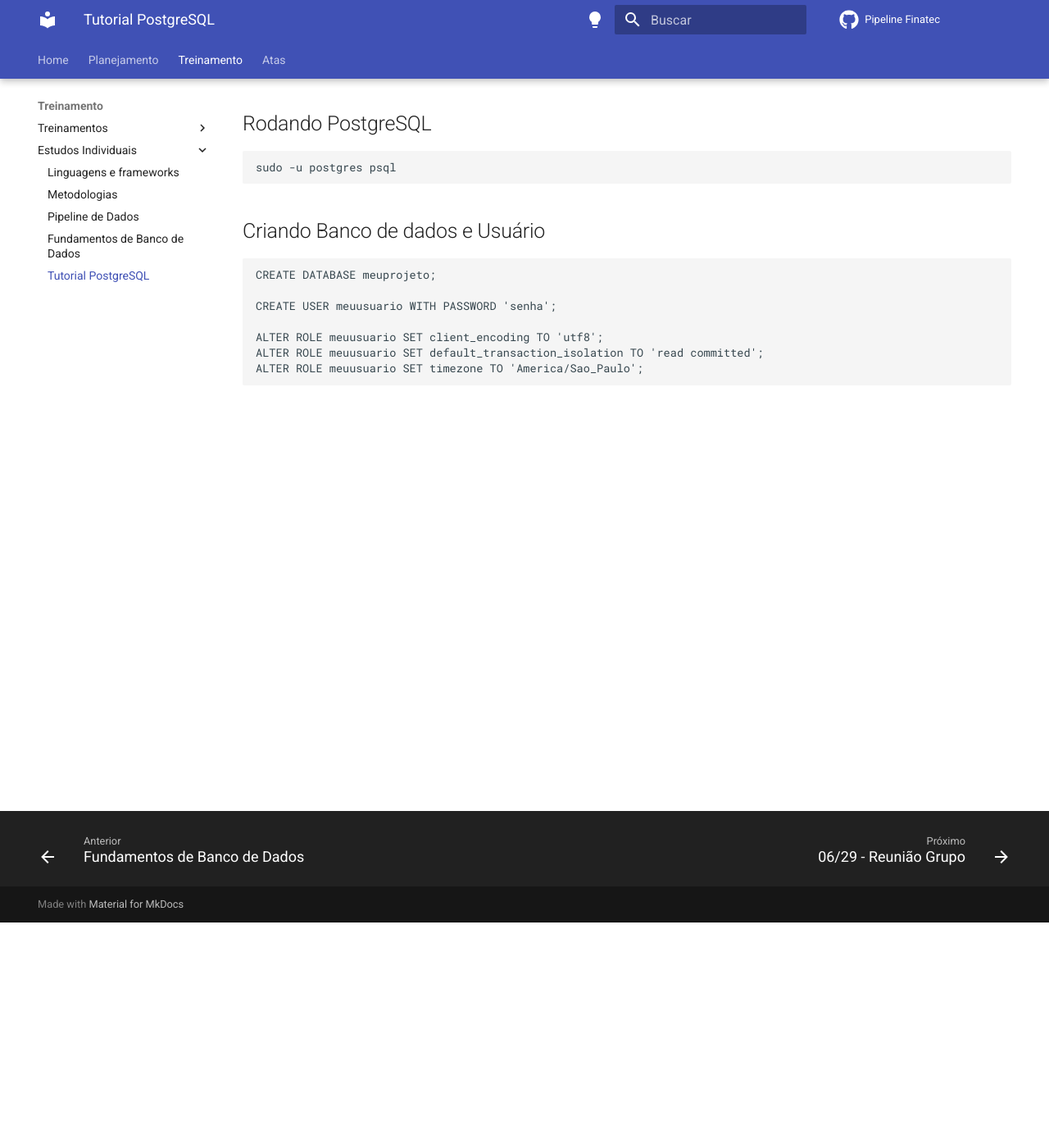
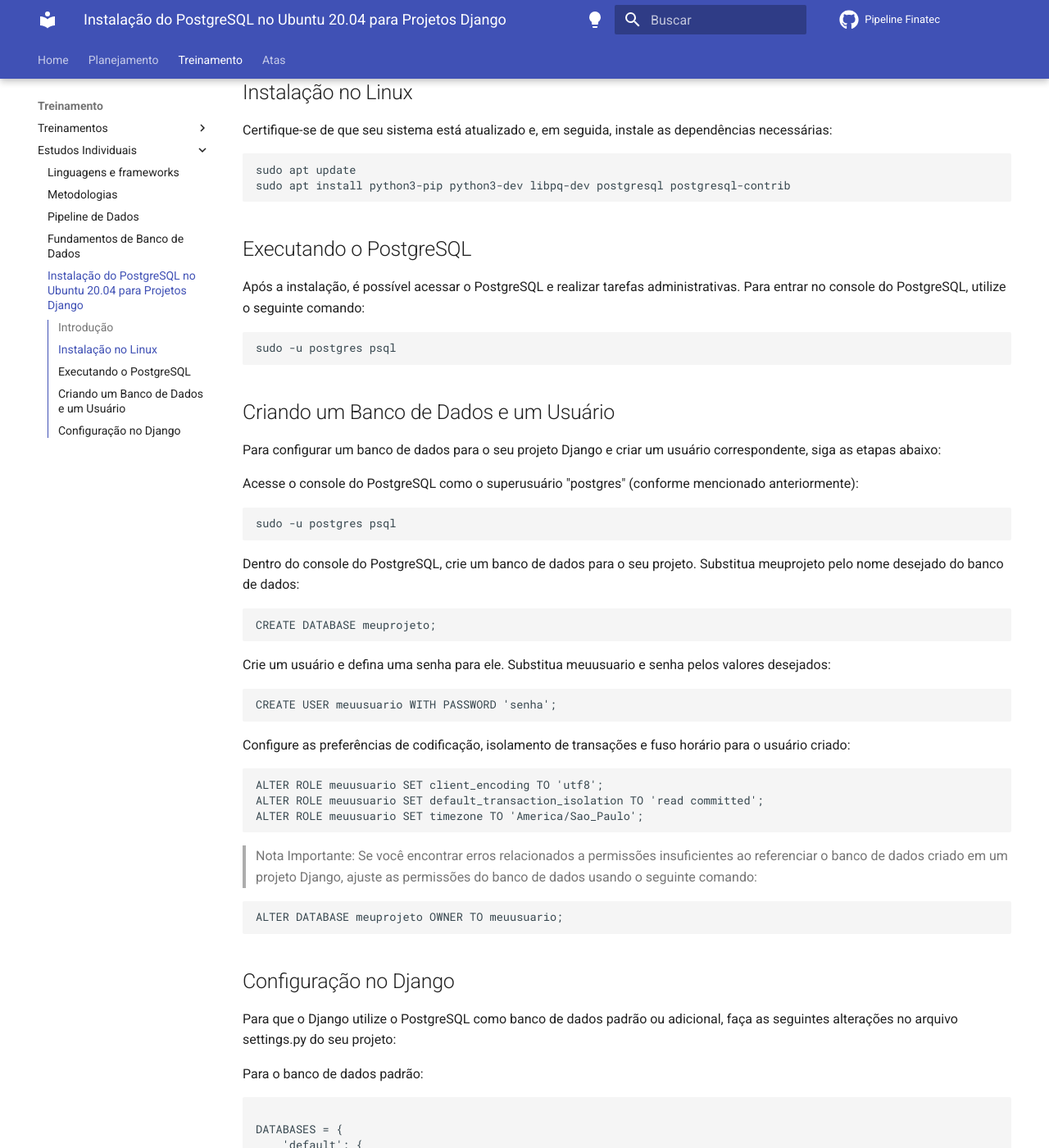
Before and after one commit to ResidenciaTICBrisa/05_PipelineFinatec, an MkDocs documentation site: the page built from docs/treinamento/treinamentos/postgresql.md, in a window 1280 px wide and 1400 px high, scrolled down 275 px. Shown: the whole window at 82% size. Built offline with MkDocs 1.6.1 and Material for MkDocs 9.7.7, drawn with Linux system fonts in a browser that asks for light colours; comment, search, counter and statistics services are not loaded; some of the changed text lies outside the part shown.

Commit message:
update: atualizando documentacao de postgresql

````diff
--- a/docs/treinamento/treinamentos/postgresql.md
+++ b/docs/treinamento/treinamentos/postgresql.md
@@ -1,18 +1,101 @@
-# Introdução
+# Instalação do PostgreSQL no Ubuntu 20.04 para Projetos Django
 
-# Instalação Linux
+## Introdução
 
-    sudo apt update
-    sudo apt install python3-pip python3-dev libpq-dev postgresql postgresql-contrib
+Este guia tem como objetivo auxiliar na instalação e configuração do PostgreSQL em um sistema Ubuntu 20.04, especialmente para projetos Django. Ele segue as diretrizes do [artigo original da DigitalOcean](https://www.digitalocean.com/community/tutorials/how-to-use-postgresql-with-your-django-application-on-ubuntu-20-04).
 
-## Rodando PostgreSQL
-    sudo -u postgres psql
+## Instalação no Linux
 
-## Criando Banco de dados e Usuário
-    CREATE DATABASE meuprojeto;
+Certifique-se de que seu sistema está atualizado e, em seguida, instale as dependências necessárias:
 
-    CREATE USER meuusuario WITH PASSWORD 'senha';
+```shell
+sudo apt update
+sudo apt install python3-pip python3-dev libpq-dev postgresql postgresql-contrib
+```
 
-    ALTER ROLE meuusuario SET client_encoding TO 'utf8';
-    ALTER ROLE meuusuario SET default_transaction_isolation TO 'read committed';
-    ALTER ROLE meuusuario SET timezone TO 'America/Sao_Paulo';
+## Executando o PostgreSQL
+
+Após a instalação, é possível acessar o PostgreSQL e realizar tarefas administrativas. Para entrar no console do PostgreSQL, utilize o seguinte comando:
+
+```shell
+sudo -u postgres psql
+```
+## Criando um Banco de Dados e um Usuário
+
+Para configurar um banco de dados para o seu projeto Django e criar um usuário correspondente, siga as etapas abaixo:
+
+Acesse o console do PostgreSQL como o superusuário "postgres" (conforme mencionado anteriormente):
+
+```shell
+sudo -u postgres psql
+```
+Dentro do console do PostgreSQL, crie um banco de dados para o seu projeto. Substitua meuprojeto pelo nome desejado do banco de dados:
+
+```sql
+CREATE DATABASE meuprojeto;
+```
+Crie um usuário e defina uma senha para ele. Substitua meuusuario e senha pelos valores desejados:
+
+```sql
+CREATE USER meuusuario WITH PASSWORD 'senha';
+```
+
+Configure as preferências de codificação, isolamento de transações e fuso horário para o usuário criado:
+
+```sql
+ALTER ROLE meuusuario SET client_encoding TO 'utf8';
+ALTER ROLE meuusuario SET default_transaction_isolation TO 'read committed';
+ALTER ROLE meuusuario SET timezone TO 'America/Sao_Paulo';
+```
+
+> Nota Importante: Se você encontrar erros relacionados a permissões insuficientes ao referenciar o banco de dados criado em um projeto Django, ajuste as permissões do banco de dados usando o seguinte comando:
+
+```sql
+ALTER DATABASE meuprojeto OWNER TO meuusuario;
+```
+## Configuração no Django
+
+Para que o Django utilize o PostgreSQL como banco de dados padrão ou adicional, faça as seguintes alterações no arquivo settings.py do seu projeto:
+
+Para o banco de dados padrão:
+
+```python
+
+DATABASES = {
+    'default': {
+        'ENGINE': 'django.db.backends.postgresql',
+        'NAME': 'meuprojeto',
+        'USER': 'meuusuario',
+        'PASSWORD': 'senha',
+        'HOST': 'localhost',
+        'PORT': '',
+    }
+}
+```
+
+Para adicionar uma referência a outro banco de dados PostgreSQL (caso não seja o banco de dados principal):
+
+```python
+
+    DATABASES = {
+        'default': {
+            ...
+        },
+        'meuprojeto': {
+            'ENGINE': 'django.db.backends.postgresql',
+            'NAME': 'meuprojeto',
+            'USER': 'meuusuario',
+            'PASSWORD': 'senha',
+            'HOST': 'localhost',
+            'PORT': '',
+        }
+    }
+```
+
+Lembre-se de selecionar o banco de dados correto ao executar as migrações do Django. Para especificar um banco de dados diferente ao usar o comando makemigrations, utilize a opção --database. Por exemplo:
+
+```shell
+python manage.py makemigrations --database=meuprojeto
+```
+
+Com essas configurações, você estará pronto para usar o PostgreSQL com o seu projeto Django no Ubuntu 20.04. Certifique-se de adaptar os nomes de banco de dados, usuários e senhas de acordo com as necessidades específicas do seu projeto.
--- a/mkdocs.yml
+++ b/mkdocs.yml
@@ -65,6 +65,7 @@
   - Treinamento:
     - Treinamentos:
       - Mkdocs: treinamento/treinamentos/mkdocs.md
+      - Instalação do PostgreSQL no Ubuntu 20.04 para Projetos Django: treinamento/treinamentos/postgresql.md
     - Estudos Individuais:
       - Linguagens e frameworks: treinamento/estudos_individuais/linguagem_framework.md
       - Metodologias: treinamento/estudos_individuais/metodologias.md
````
